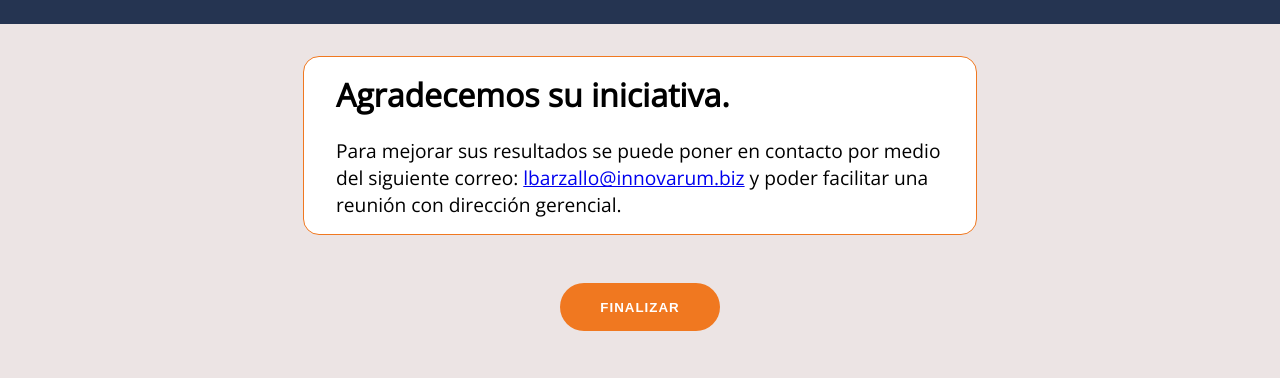
After one commit to jnegrete2005/innovarum_cme, a Django app: page /terminar/ in a window 1280 px wide. The commit adds this page. Shown: the part 104-482 px from the top of the page. Run offline with Django 3.2, Linux system fonts and the light colour scheme; the visitor is signed in with stand-in values (Sample User, id 1); style sheets or scripts are compiled from the project's sources.

Commit message:
Block 5
Create and finish block 5. Next step is to fix the 'back on graph'
problem.

v0.7.0

```diff
--- /dev/null
+++ b/cme/static/cme/css/block_5.css
@@ -0,0 +1,61 @@
+#container {
+  display: flex;
+  flex-direction: column;
+  justify-content: center;
+  padding: 0.5em;
+  width: -webkit-fit-content;
+  width: -moz-fit-content;
+  width: fit-content;
+}
+@media only screen and (min-width: 768px) {
+  #container {
+    padding: 1em;
+  }
+}
+@media only screen and (min-width: 992px) {
+  #container {
+    padding: 2em;
+  }
+}
+#container h1 {
+  margin-top: 0;
+}
+#container #thanks {
+  display: flex;
+  flex-direction: column;
+  background: white;
+  border: 1px solid #f07820;
+  border-radius: 1em;
+  padding: 0.5em 1em;
+  margin-bottom: 1em;
+  width: auto;
+  height: auto;
+  margin: auto;
+  width: initial;
+  font-size: x-small;
+}
+@media only screen and (min-width: 768px) {
+  #container #thanks {
+    padding: 1em 2em;
+  }
+}
+@media only screen and (min-width: 768px) {
+  #container #thanks {
+    width: 80%;
+    font-size: small;
+  }
+}
+@media only screen and (min-width: 992px) {
+  #container #thanks {
+    width: 50%;
+    font-size: medium;
+  }
+}
+#container #thanks span {
+  font-size: 1.2em;
+}
+#container form {
+  display: flex;
+  justify-content: center;
+  margin: 3em 1em 1em;
+}/*# sourceMappingURL=block_5.css.map */
--- a/cme/static/cme/scss/block_4.scss
+++ b/cme/static/cme/scss/block_4.scss
@@ -8,10 +8,10 @@
 	background: white;
 
 	border: 1px solid $contrast;
-	border-radius: 1rem;
+	border-radius: 1em;
 
-	padding: 1rem 2rem;
-	margin-bottom: 1rem;
+	padding: 1em 2em;
+	margin-bottom: 1em;
 
 	width: auto;
 	height: auto;
--- /dev/null
+++ b/cme/static/cme/scss/block_5.scss
@@ -0,0 +1,70 @@
+@import 'media_queries';
+@import 'colors';
+
+@mixin border {
+	display: flex;
+	flex-direction: column;
+
+	background: white;
+
+	border: 1px solid $contrast;
+	border-radius: 1em;
+
+	padding: 0.5em 1em;
+	margin-bottom: 1em;
+
+	@include md() {
+		padding: 1em 2em;
+	}
+
+	width: auto;
+	height: auto;
+}
+
+#container {
+	display: flex;
+	flex-direction: column;
+	justify-content: center;
+	padding: 0.5em;
+	width: fit-content;
+
+	@include md() {
+		padding: 1em;
+	}
+
+	@include lg() {
+		padding: 2em;
+	}
+
+	h1 {
+		margin-top: 0;
+	}
+
+	#thanks {
+		@include border();
+
+		margin: auto;
+		width: initial;
+		font-size: x-small;
+
+		@include md() {
+			width: 80%;
+			font-size: small;
+		}
+
+		@include lg() {
+			width: 50%;
+			font-size: medium;
+		}
+
+		span {
+			font-size: 1.2em;
+		}
+	}
+
+	form {
+		display: flex;
+		justify-content: center;
+		margin: 3em 1em 1em;
+	}
+}
--- a/cme/templates/cme/graph.html
+++ b/cme/templates/cme/graph.html
@@ -46,7 +46,7 @@
 			<canvas id="graph"></canvas>
 		</div>
 
-		<form id="next" action="#">
+		<form id="next" action="{% url 'cme:thanks' %}">
 			<input type="submit" class="btn-contrast" value="Continuar" />
 		</form>
 	</div>
--- a/cme/templates/cme/survey.html
+++ b/cme/templates/cme/survey.html
@@ -43,8 +43,8 @@
 					<div class="question">
 						<li class="question-text">{{ question }}</li>
 						<div class="yes-no">
-							<input type="radio" name="{{ question.id }}" class="no radio" />
-							<input type="radio" name="{{ question.id }}" class="si radio" />
+							<input type="radio" name="{{ question.id }}" class="no radio" required aria-required="true" />
+							<input type="radio" name="{{ question.id }}" class="si radio" required aria-required="true" />
 						</div>
 					</div>
 					{% endfor %}
@@ -73,7 +73,7 @@
 			<canvas id="graph"></canvas>
 		</div>
 
-		<form id="next" action="#">
+		<form id="next" action="{% url 'cme:thanks' %}">
 			<input type="submit" class="btn-contrast" value="Continuar" />
 		</form>
 	</div>
--- /dev/null
+++ b/cme/templates/cme/thanks.html
@@ -0,0 +1,26 @@
+{% extends 'cme/layout.html' %} {% load static %}
+
+<!-- Title -->
+{% block title %}Gracias{% endblock title %}
+
+<!-- CSS -->
+{% block css %}
+<link rel="stylesheet" href="{% static 'cme/css/block_5.css' %}" />
+{% endblock css %}
+
+<!-- Main -->
+{% block main %}
+<div id="container">
+	<div id="thanks">
+		<h1>Agradecemos su iniciativa.</h1>
+		<span>
+			Para mejorar sus resultados se puede poner en contacto por medio del siguiente correo:
+			<a href="mailto:lbarzallo@innovarum.biz">lbarzallo@innovarum.biz</a> y poder facilitar una reunión con dirección gerencial.
+		</span>
+	</div>
+
+	<form action="https://www.innovarum.biz">
+		<input type="submit" value="Finalizar" class="btn-contrast" />
+	</form>
+</div>
+{% endblock main %}
--- a/cme/urls.py
+++ b/cme/urls.py
@@ -6,6 +6,7 @@ from . import views
 app_name = 'cme'
 urlpatterns = [
     path('', login_required(views.index), name='index'),
+    path('terminar/', login_required(views.thanks), name='thanks'),
     path('<str:module>/', login_required(views.company_picker), name='picker'),
     path('<str:module>/<str:s_type>/', login_required(views.survey), name='survey'),
     path('<str:module>/<str:s_type>/graph/', login_required(views.graph), name='graph'),
--- a/cme/views.py
+++ b/cme/views.py
@@ -132,6 +132,17 @@ def graph(request: WSGIRequest, module: str, s_type: str):
   return JsonResponse(context, status=200)
 
 
+def thanks(request: WSGIRequest):
+  """
+  The thanks view.
+  Represents Block 5 and will return thanks.html
+  """
+  if request.method == 'GET':
+    return render(request, 'cme/thanks.html')
+
+  return HttpResponseBadRequest()
+
+
 # Log in and out views here
 
 
```
Also changed, not shown: cme/static/cme/css/block_4.css (+6 -6 lines), 2 other files.
